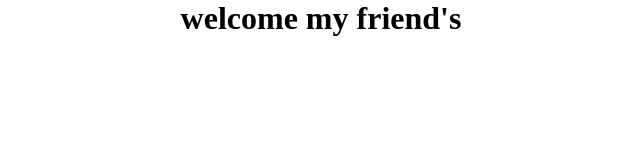
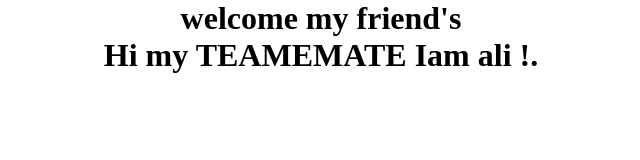
Before and after one commit to amirkazempour87/tamrin-07, a plain HTML site: page index.html in a window 1280 px wide. Shown: the whole page, without its empty margins (319-959 px from the left). Drawn offline with Linux system fonts and the light colour scheme.

Commit message:
i have joined in this repo

```diff
--- a/index.html
+++ b/index.html
@@ -8,5 +8,6 @@
 </head>
 <body>
     <h1>welcome my friend's</h1>
+    <h1>Hi my TEAMEMATE Iam ali !.</h1>
 </body>
 </html>
```
